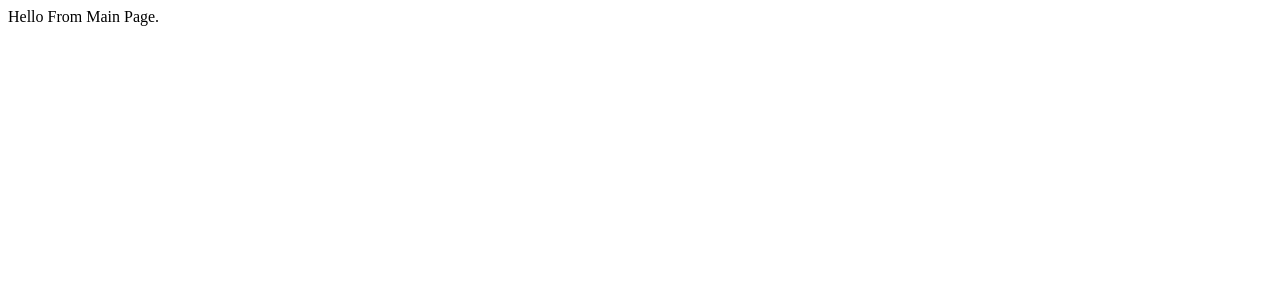
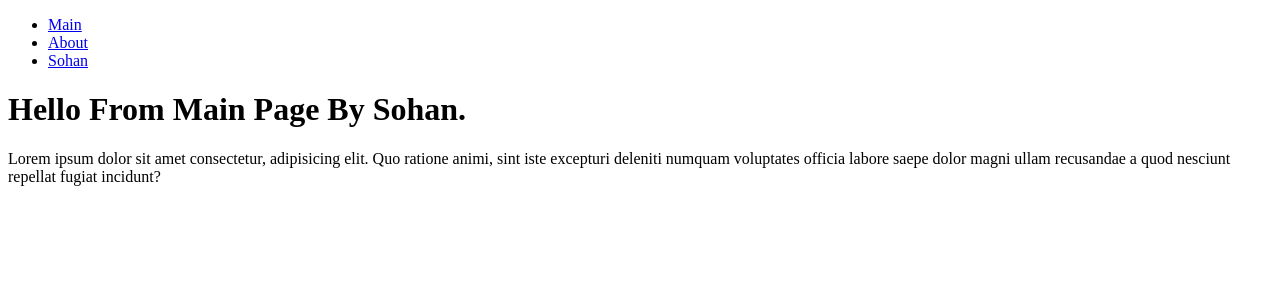
Before and after one commit to ProgrammerSohan/Nuxt-JS-Of-Sohan, a Nuxt app in the folder nuxt-blog/portfolio/: page / in a window 1280 px wide. Shown: the top 300 px of the page. Built offline with nearby package versions, Linux system fonts and the light colour scheme.

Commit message:
01.3_pages & routing_c

```diff
--- a/nuxt-blog/portfolio/app.vue
+++ b/nuxt-blog/portfolio/app.vue
@@ -1,6 +1,21 @@
 <template>
+   <nav>
+      <ul>
+        <li>
+           <Nuxt-link to="/">Main </Nuxt-link>
+        </li>
+        <li>
+          <NuxtLink to="/about">About </NuxtLink>
+        </li>
+        <li>
+          <NuxtLink to="/sohan">Sohan </NuxtLink>
+        </li>
+
+      </ul>
+
+   </nav>
   <div>
      <NuxtPage />
 
-  </div>
+     </div>
 </template>
--- a/nuxt-blog/portfolio/pages/Test1.vue
+++ /dev/null
@@ -1,5 +0,0 @@
-<template>
-    <div>
-        This is Test1 Page
-    </div>
-</template>
--- a/nuxt-blog/portfolio/pages/about.vue
+++ b/nuxt-blog/portfolio/pages/about.vue
@@ -1,5 +1,6 @@
 <template>
     <div>
-        This page is about me.
+       <h1> This page is about me.</h1>
+       <p>Lorem, ipsum dolor sit amet consectetur adipisicing elit. At dicta, quis temporibus excepturi mollitia ipsum vitae tenetur fuga? Aperiam voluptates dolores aspernatur veritatis voluptatibus debitis magni, ullam eveniet! Enim, explicabo?</p>
     </div>
 </template>
--- a/nuxt-blog/portfolio/pages/blog/index.vue
+++ /dev/null
@@ -1,5 +0,0 @@
-<template>
-    <div>
-        This is a blog.
-    </div>
-</template>
--- a/nuxt-blog/portfolio/pages/blog/testing.vue
+++ /dev/null
@@ -1,5 +0,0 @@
-<template>
-    <div>
-        testing blog.
-    </div>
-</template>
--- a/nuxt-blog/portfolio/pages/index.vue
+++ b/nuxt-blog/portfolio/pages/index.vue
@@ -1,5 +1,6 @@
 <template>
     <div>
-        Hello From Main Page.
+        <h1>Hello From Main Page By Sohan.</h1>
+        <p>Lorem ipsum dolor sit amet consectetur, adipisicing elit. Quo ratione animi, sint iste excepturi deleniti numquam voluptates officia labore saepe dolor magni ullam recusandae a quod nesciunt repellat fugiat incidunt?</p>
     </div>
 </template>
--- /dev/null
+++ b/nuxt-blog/portfolio/pages/sohan.vue
@@ -0,0 +1,6 @@
+<template>
+    <div>
+       <h1> This is SOhan Page.</h1>
+       <p>Lorem ipsum dolor sit amet consectetur adipisicing elit. Suscipit sint veritatis fugiat repudiandae, nobis voluptates. Magni, est accusamus, quidem repellendus nisi doloribus impedit cum ab ut adipisci vero dignissimos autem?</p>
+    </div>
+</template>
--- a/nuxt-blog/portfolio/pages/sohan/demo.vue
+++ /dev/null
@@ -1,5 +0,0 @@
-<template>
-    <div>
-        This is demo 0 page.
-    </div>
-</template>
```
